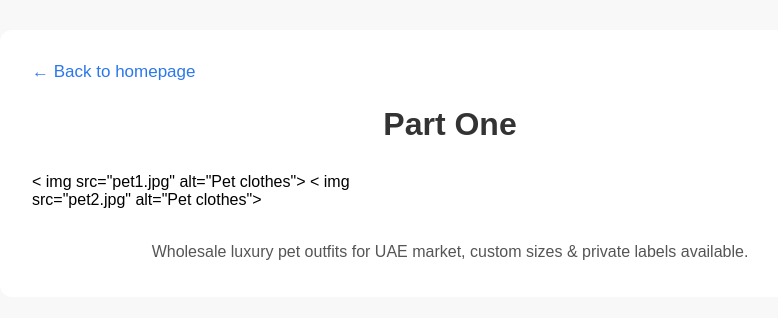
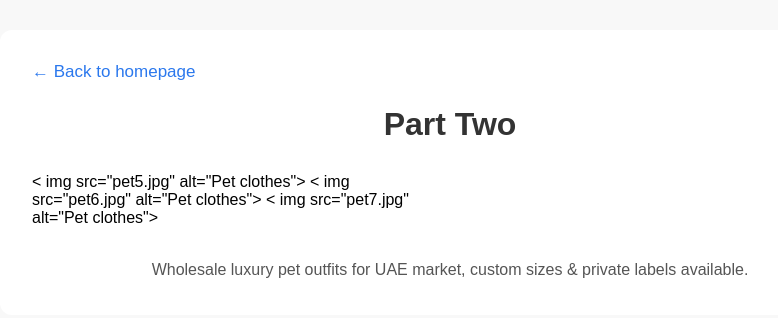
Before and after one commit to luckypetapparel/luckyRoyalFur-Fashion.github.io, a plain HTML site: page group2.html in a window 1280 px wide. Shown: the whole page, without its empty margins (190-968 px from the left). Drawn offline with Linux system fonts and the light colour scheme.

Commit message:
Update title and content for Part Two

```diff
--- a/group2.html
+++ b/group2.html
@@ -3,7 +3,7 @@
 <head>
 <meta charset="UTF-8">
 <meta name="viewport" content="width=device-width, initial‑scale=1.0">
-<title>Part One | Lucky RoyalFur</title>
+<title>Part Two | Lucky RoyalFur</title>
 <style>
 *{margin:0;padding:0;box-sizing:border-box;font-family:Arial,sans-serif;}
 body{background:#f8f8f8;padding:30px 20px;}
@@ -18,10 +18,11 @@ h1{text-align:center;margin-bottom:30px;color:#333;}
 <body>
 <div class="wrap">
 <a href=" " class="back">← Back to homepage</a >
-<h1>Part One</h1>
+<h1>Part Two</h1>
 <div class="img-grid">
-< img src="pet1.jpg" alt="Pet clothes">
-< img src="pet2.jpg" alt="Pet clothes">
+< img src="pet5.jpg" alt="Pet clothes">
+< img src="pet6.jpg" alt="Pet clothes">
+< img src="pet7.jpg" alt="Pet clothes">
 </div>
 <div class="desc">
 Wholesale luxury pet outfits for UAE market, custom sizes & private labels available.
```
